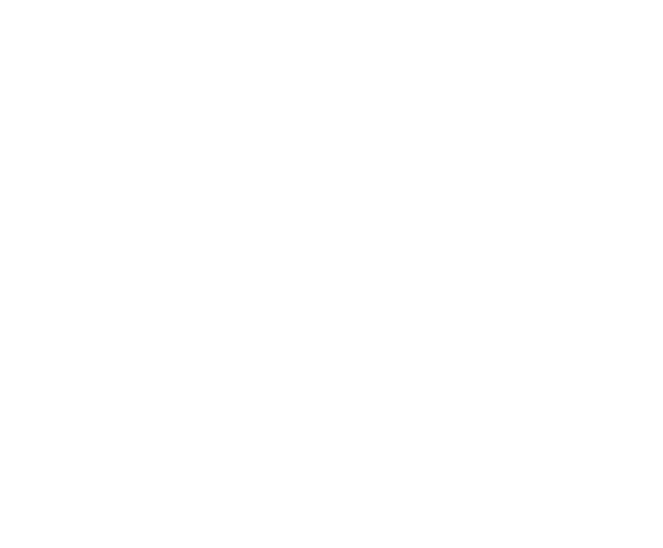
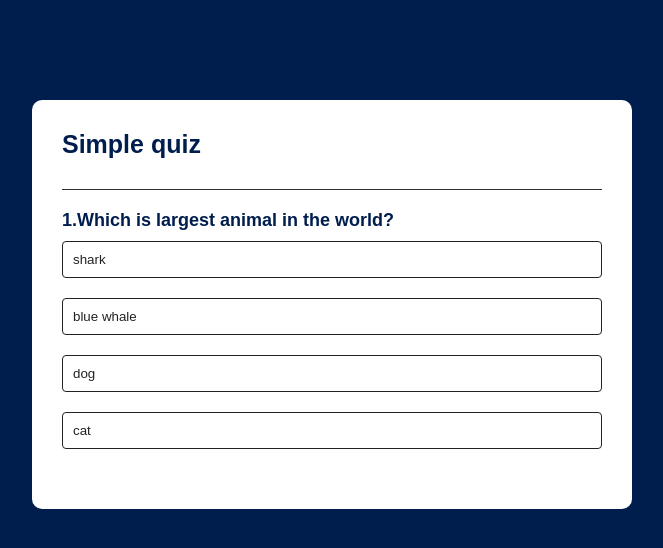
Before and after one commit to HamedMiri72/mini-javascript, a plain HTML site: page quiz -app/indext.html in a window 1280 px wide. Shown: the whole page, without its empty margins (308-971 px from the left). Drawn offline with Linux system fonts and the light colour scheme.

Commit message:
quiz app

```diff
--- a/quiz -app/indext.html
+++ b/quiz -app/indext.html
@@ -4,15 +4,26 @@
     <meta charset="UTF-8">
     <meta name="viewport" content="width=device-width, initial-scale=1.0">
     <title>quiz app</title>
-    <link rel="stylesheet" href="style.css">
+    <link rel="stylesheet" href="quiz-style.css">
 </head>
 
 
 
 <body>
 
-
-
+    <div class="app">
+        <h1>Simple quiz</h1>
+        <div class="quiz">
+            <h2 id="question">question goes here</h2>
+            <div id="answer-buttons">
+                <button class="btn">Answre 1</button>
+                <button class="btn">Answre 1</button>
+                <button class="btn">Answre 1</button>
+                <button class="btn">Answre 1</button>
+            </div>
+            <button id="next-btn">Next</button>
+        </div>
+    </div>
 
     <script src="quiz.js"></script>
 
--- /dev/null
+++ b/quiz -app/quiz-style.css
@@ -0,0 +1,85 @@
+*{
+    margin: 0;
+    padding: 0;
+    box-sizing: border-box;
+    font-family: 'Poppins', sans-serif;
+}
+
+body{
+    background: #001e4d;
+}
+
+.app{
+    background: #fff;
+    width: 90%;
+    max-width: 600px;
+    margin: 100px auto 0;
+    border-radius: 10px;
+    padding: 30px;
+
+}
+
+
+.app h1{
+    font-size: 25px;
+    color: #001e4d;
+    font-weight: 600;
+    border-bottom: 1px solid #333;
+    padding-bottom: 30px;
+}
+
+.quiz{
+    padding:20px 0;
+
+}
+
+.quiz h2{
+    font-size: 18px;
+    color: #001e4d;
+    font-weight: 600;
+}
+
+.btn:disabled{
+    cursor: no-drop;
+}
+
+.btn{
+    background: #fff;
+    color: #222;
+    font-weight: 500;
+    width: 100%;
+    border: 1px solid #222;
+    padding: 10px;
+    margin: 10px 0;
+    text-align: left;
+    border-radius: 4px;
+    cursor: pointer;
+    transition: all 0.3s;
+}
+
+.btn:hover:not([disabled]){
+    background: #222;
+    color: #fff;
+}
+
+#next-btn{
+    background: #001e4d;
+    color: #fff;
+    font-weight: 500;
+    width: 150px;
+    border: 0;
+    padding: 10px;
+    border-radius: 4px;
+    margin: 20px auto 0;
+    cursor: pointer;
+    transition: all 0.3s;
+    display: none;
+}
+
+.correct{
+    background: #9aeabc;
+
+}
+.incorrect{
+    background: #ff9393;
+}
--- a/quiz -app/quiz.js
+++ b/quiz -app/quiz.js
@@ -0,0 +1,128 @@
+const questions = [
+    {
+        question: "Which is largest animal in the world?",
+        answers:[
+            {text: "shark", correct: false},
+            {text: "blue whale", correct: true},
+            {text: "dog", correct: false},
+            {text: "cat", correct: false}
+        ]
+    },
+    {
+        question: "Which is smallest animal in the world?",
+        answers:[
+            {text: "shark", correct: false},
+            {text: "blue whale", correct: false},
+            {text: "dog", correct: false},
+            {text: "cat", correct: true}
+        ]
+    },
+    {
+        question: "Which is largest animal in the world?",
+        answers:[
+            {text: "shark", correct: false},
+            {text: "blue whale", correct: true},
+            {text: "dog", correct: false},
+            {text: "cat", correct: false}
+        ]
+    },
+    {
+        question: "Which is smallest animal in the world?",
+        answers:[
+            {text: "shark", correct: false},
+            {text: "blue whale", correct: false},
+            {text: "dog", correct: false},
+            {text: "cat", correct: true}
+        ]
+    }
+];
+
+
+const questionElement = document.getElementById("question");
+const answreButtons = document.getElementById("answer-buttons");
+const nextButton  = document.getElementById("next-btn");
+
+
+let currentQuestionIndex= 0;
+let score = 0;
+
+function startQuiz(){
+    currentQuestionIndex = 0;
+    score = 0;
+    nextButton.innerHTML = "Next";
+    showQuestion();
+}
+
+function showQuestion(){
+    resetState();
+    let currentQuestion = questions[currentQuestionIndex];
+    let questionNo = currentQuestionIndex + 1;
+    //how to update question
+    questionElement.innerHTML = questionNo + "." + currentQuestion.question;
+
+    currentQuestion.answers.forEach(answer =>{
+        const button = document.createElement("Button");
+        button.innerHTML = answer.text;
+        button.classList.add("btn");
+        answreButtons.appendChild(button);
+        button.addEventListener("click", selectAnswer);
+        if(answer.correct){
+            button.dataset.correct = answer.correct;
+        }
+    });
+}
+
+
+
+function resetState(){
+    nextButton.style.display = "none"
+    while(answreButtons.firstChild){
+        answreButtons.removeChild(answreButtons.firstChild);
+    }
+}
+
+
+function selectAnswer(e){
+    const selectedBtn = e.target;
+    const isCorrect = selectedBtn.dataset.correct === "true";
+    if(isCorrect){
+        selectedBtn.classList.add("correct");
+        score++;
+    }else{
+        selectedBtn.classList.add("incorrect");
+    }
+    Array.from(answreButtons.children).forEach(button => {
+        if(button.dataset.correct === "true"){
+            button.classList.add("correct");
+        }
+        button.disabled = true;
+    });
+    nextButton.style.display = "block";
+
+}
+
+
+function showScore(){
+    resetState();
+    questionElement.innerHTML = `You scored ${score} ou of ${questions.length}`;
+    nextButton.innerHTML = "play again";
+    nextButton.style.display = "block";
+}
+
+function handleNextButton(){
+    currentQuestionIndex++;
+    if(currentQuestionIndex < questions.length){
+        showQuestion();
+    } else{
+        showScore();
+    }
+}
+
+nextButton.addEventListener("click", () =>{
+    if(currentQuestionIndex < questions.length){
+        handleNextButton();
+    }else {
+        startQuiz();
+    }
+})
+startQuiz();
```
Also changed, not shown: quiz -app/style.css (deleted).
